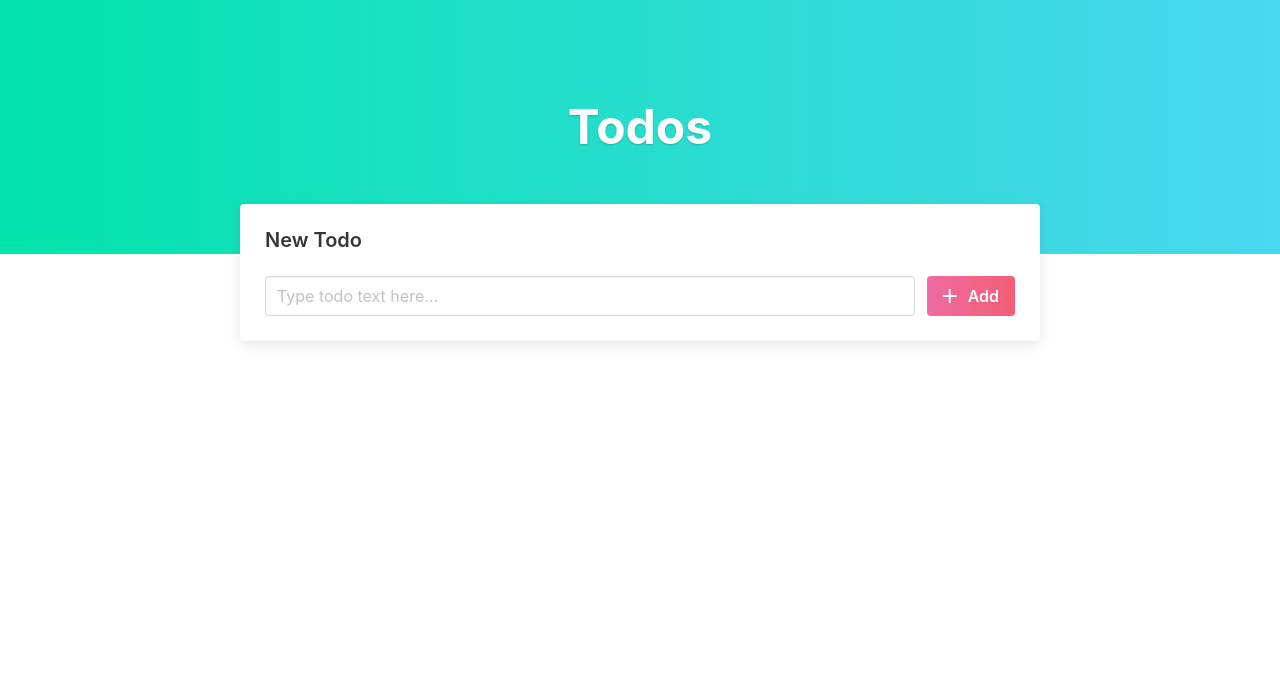
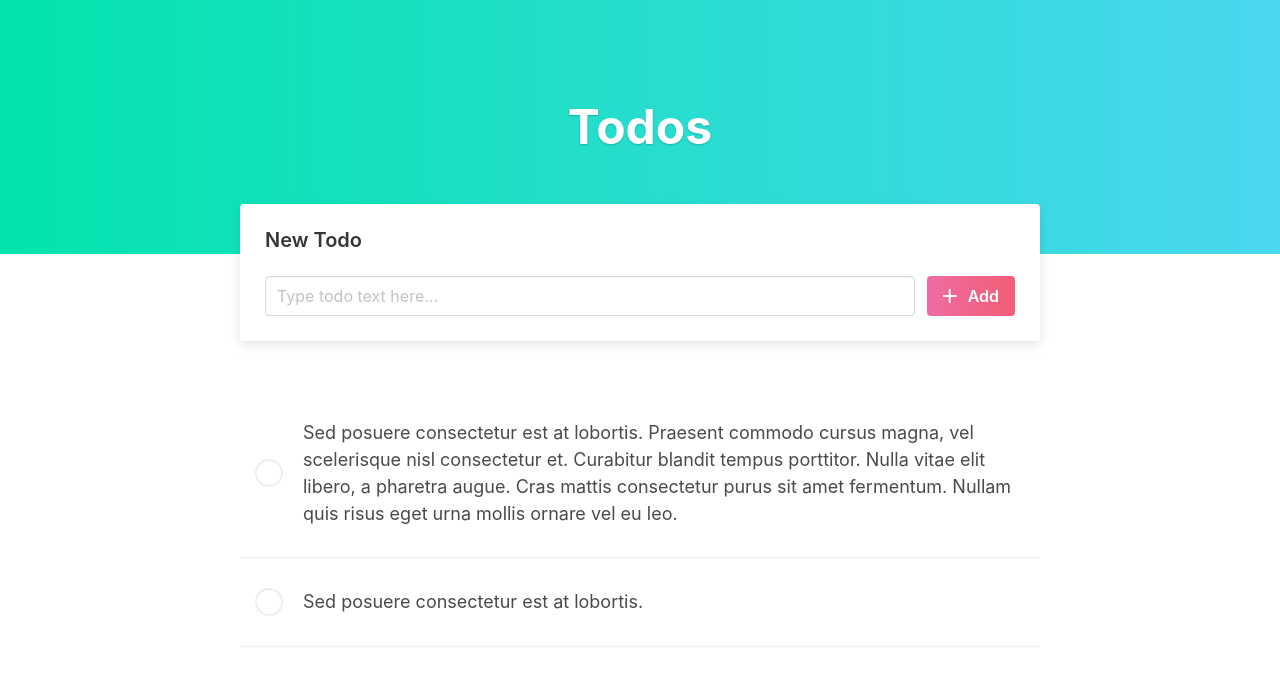
Before and after one commit to derickmoncado/angular-todo-app, an Angular app: page / in a window 1280 px wide. Shown: the top 686 px of the page. Built offline with nearby package versions, Linux system fonts and the light colour scheme.

Commit message:
Todo item static build

```diff
--- a/src/app/todos/todos.component.html
+++ b/src/app/todos/todos.component.html
@@ -25,3 +25,31 @@
     </form>
   </div>
 </div>
+
+<section class="section">
+  <div class="container">
+    <div class="todo-list">
+      <div class="todo-item">
+        <div class="check-box">
+          <i class="material-icons">check</i>
+        </div>
+        <div class="todo-text">
+          Sed posuere consectetur est at lobortis. Praesent commodo cursus
+          magna, vel scelerisque nisl consectetur et. Curabitur blandit tempus
+          porttitor. Nulla vitae elit libero, a pharetra augue. Cras mattis
+          consectetur purus sit amet fermentum. Nullam quis risus eget urna
+          mollis ornare vel eu leo.
+        </div>
+      </div>
+
+      <div class="todo-item">
+        <div class="check-box">
+          <i class="material-icons">check</i>
+        </div>
+        <div class="todo-text">
+          Sed posuere consectetur est at lobortis.
+        </div>
+      </div>
+    </div>
+  </div>
+</section>
--- a/src/app/todos/todos.component.scss
+++ b/src/app/todos/todos.component.scss
@@ -21,3 +21,38 @@
   margin-top: -50px;
   background: #fff;
 }
+
+.todo-item {
+  display: flex;
+  align-items: center;
+  font-size: 18px;
+  padding: 30px 15px;
+  border-bottom: 1px solid #eee;
+  cursor: pointer;
+
+  .check-box {
+    display: flex;
+    flex-shrink: 0;
+    align-items: center;
+    margin-right: 20px;
+    border: 2px solid #eee;
+    border-radius: 50%;
+    height: 28px;
+    width: 28px;
+    transition: background-color 0.2s;
+
+    i.material-icons {
+      font-size: 20px;
+      margin: 0 auto;
+      opacity: 0; // hide by default
+      transition: opacity 0.2s;
+    }
+  }
+}
+
+.todo-item:hover .check-box {
+  background: #eee;
+  i.material-icons {
+    opacity: 0.3;
+  }
+}
```
